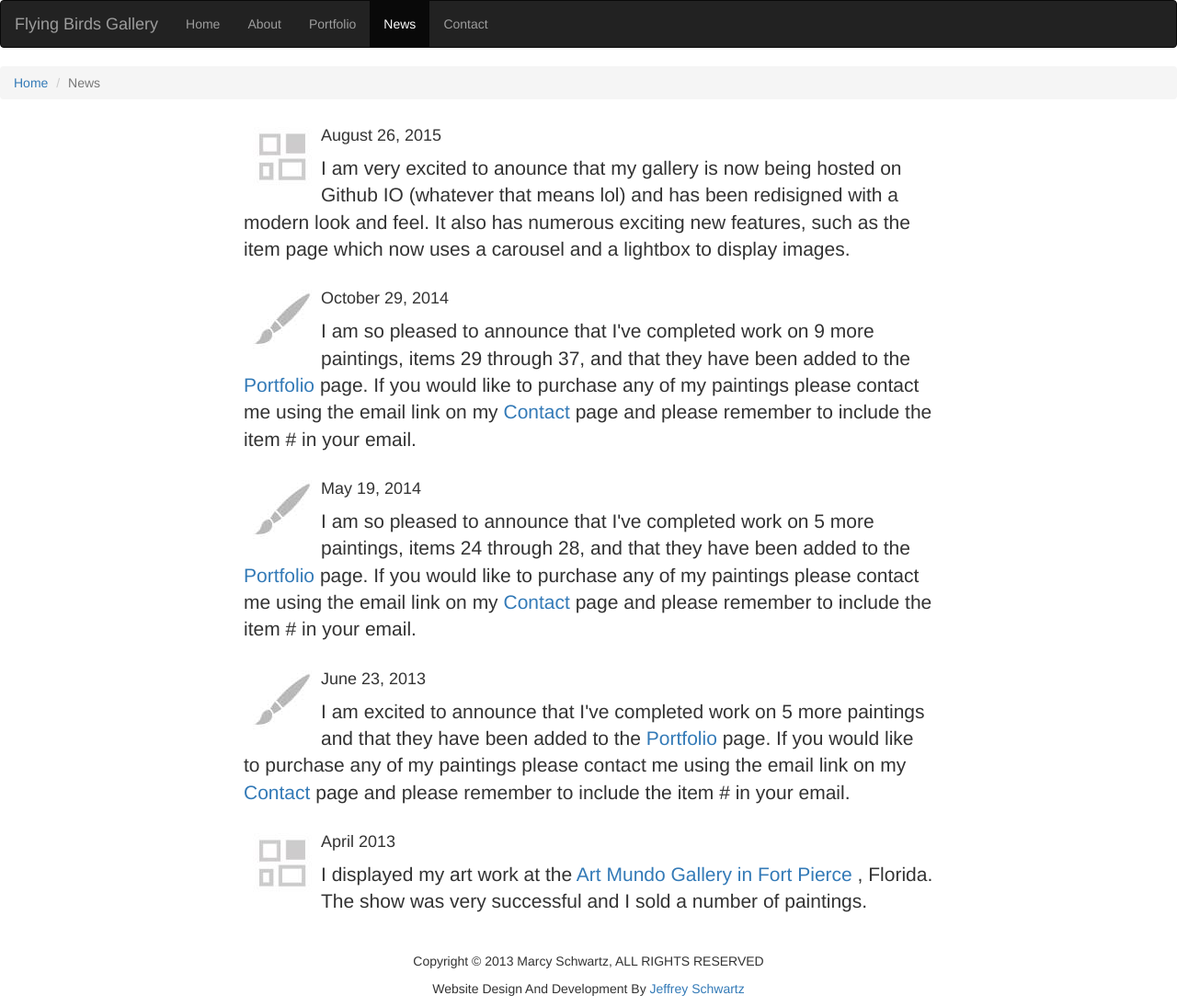
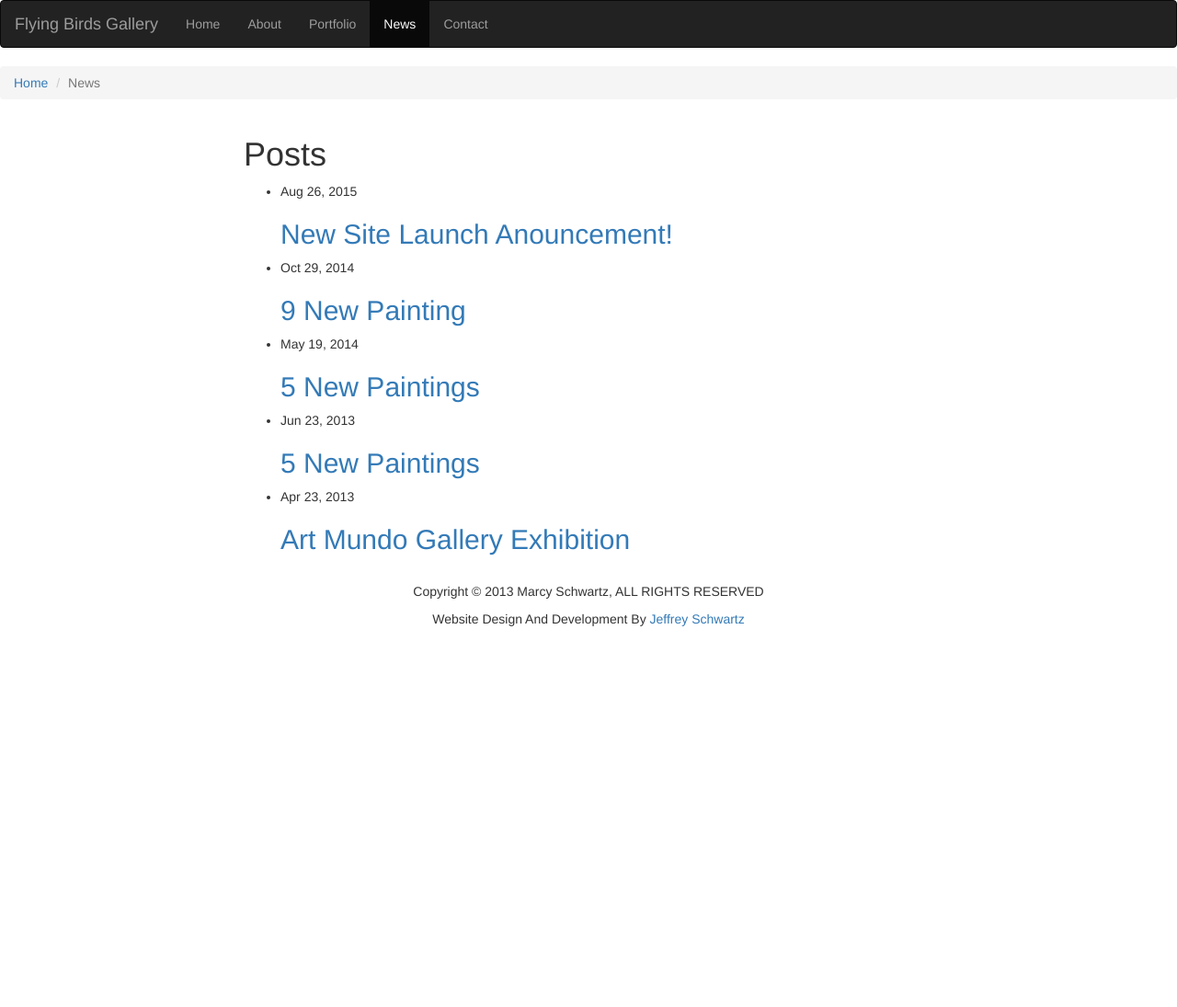
Before and after one commit to flyingbirdsgallery/flyingbirdsgallery.github.io, a Jekyll site: the page built from news.html, in a window 1280 px wide. Shown: the whole page at 92% size. Built offline with Jekyll 4.4.1, drawn with Linux system fonts in a browser that asks for light colours; after the commit the page ends 900 px from its top, so only the background shows below that.

Commit message:
News items now have their own pages. Added a news item index page.

```diff
--- a/_includes/header.html
+++ b/_includes/header.html
@@ -39,28 +39,33 @@
     </nav>
 
     <ol class="breadcrumb">
+        {% if page.newsitem == true %}
+        <li><a href="{{ "/index.html" | prepend: site.baseurl }}">Home</a></li>
+        <li><a href="{{ "/news.html" | prepend: site.baseurl }}">News</a></li>
+        <li class="active">News Item</li>
+        {% endif %}
         {% if page.title == "Flying Birds Gallery" %}
         <li class="active">Home</li>
         {% endif %}
         {% if page.title == "About" %}
-        <li><a href="{{ "/index.html" | prepend: site.baseurl}}">Home</a></li>
+        <li><a href="{{ "/index.html" | prepend: site.baseurl }}">Home</a></li>
         <li class="active">About</li>
         {% endif %}
         {% if page.title == "Portfolio" %}
-        <li><a href="{{ "/index.html" | prepend: site.baseurl}}">Home</a></li>
+        <li><a href="{{ "/index.html" | prepend: site.baseurl }}">Home</a></li>
         <li class="active">Portfolio</li>
         {% endif %}
         {% if page.title == "News" %}
-        <li><a href="{{ "/index.html" | prepend: site.baseurl}}">Home</a></li>
+        <li><a href="{{ "/index.html" | prepend: site.baseurl }}">Home</a></li>
         <li class="active">News</li>
         {% endif %}
         {% if page.title == "Contact" %}
-        <li><a href="{{ "/index.html" | prepend: site.baseurl}}">Home</a></li>
+        <li><a href="{{ "/index.html" | prepend: site.baseurl }}">Home</a></li>
         <li class="active">Contact</li>
         {% endif %}
         {% if page.title == "Item" %}
-        <li><a href="{{ "/index.html" | prepend: site.baseurl}}">Home</a></li>
-        <li><a href="{{ "/portfolio.html" | prepend: site.baseurl}}">Portfolio</a></li>
+        <li><a href="{{ "/index.html" | prepend: site.baseurl }}">Home</a></li>
+        <li><a href="{{ "/portfolio.html" | prepend: site.baseurl }}">Portfolio</a></li>
         <li class="active">Item</li>
         {% endif %}
     </ol>
--- a/_layouts/default.html
+++ b/_layouts/default.html
@@ -1,9 +1,9 @@
 <!DOCTYPE html>
 <html>
 
-  {% include head.html %}
+{% include head.html %}
 
-  <body>
+<body>
 
     {% include header.html %}
 
@@ -13,6 +13,6 @@
 
     {% include footer.html %}
 
-  </body>
+</body>
 
 </html>
--- a/css/site.scss
+++ b/css/site.scss
@@ -16,3 +16,11 @@ footer {
 .carousel-inner img {
     cursor: pointer;
 }
+
+.news header {
+    margin-bottom: 30px;
+}
+
+.news p {
+    @extend .lead;
+}
--- a/news.html
+++ b/news.html
@@ -4,84 +4,20 @@ title: News
 ---
 
 <div class="container">
-
     <div class="row">
         <div class="col-md-8 col-md-offset-2">
-            <article class="news">
-                <img src="{{"/images/artshow.jpg" | prepend: site.baseurl}}" width="64" height="64" alt="painting updates">
-
-                <div>
-                    <h4>August 26, 2015</h4>
-
-                    <p class="lead">I am very excited to anounce that my gallery is now being hosted on Github IO (whatever that means lol) and has been redisigned with a modern look and feel. It also has numerous exciting new features, such as the item page which now uses a carousel and a lightbox to display images.</p>
-                </div>
-
-            </article>
+        <h1>Posts</h1>
+            <ul>
+                {% for post in site.posts %}
+                <li>
+                    <span>{{ post.date | date: "%b %-d, %Y" }}</span>
+                    <h2>
+                        <a href="{{ post.url | prepend: site.baseurl }}">{{ post.title }}</a>
+                    </h2>
+                </li>
+                {% endfor %}
+            </ul>
         </div>
-        <div class="col-md-2"></div>
     </div>
-    <div class="row">
-        <div class="col-md-8 col-md-offset-2">
-            <article class="news">
-                <img src="{{"/images/paintingupdates.jpg" | prepend: site.baseurl}}" width="64" height="64" alt="painting updates">
-
-                <div>
-                    <h4>October 29, 2014</h4>
-
-                    <p class="lead">I am so pleased to announce that I've completed work on 9 more paintings, items 29 through 37, and that they have been added to the <a href="/portfolio"> Portfolio</a> page. If you would like to purchase any of my paintings please contact me using the email link on my <a href="/contact">Contact</a> page and please remember to include the item # in your email.</p>
-                </div>
-
-            </article>
-        </div>
-        <div class="col-md-2"></div>
-    </div>
-    <div class="row">
-        <div class="col-md-8 col-md-offset-2">
-            <article class="news">
-                <img src="{{"/images/paintingupdates.jpg" | prepend: site.baseurl}}" width="64" height="64" alt="painting updates">
-
-                <div>
-                    <h4>May 19, 2014</h4>
-
-                    <p class="lead">I am so pleased to announce that I've completed work on 5 more paintings, items 24 through 28, and that they have been added to the <a href="/portfolio"> Portfolio</a> page. If you would like to purchase any of my paintings please contact me using the email link on my <a href="/contact">Contact</a> page and please remember to include the item # in your email.</p>
-                </div>
-
-            </article>
-        </div>
-        <div class="col-md-2"></div>
-    </div>
-    <div class="row">
-        <div class="col-md-8 col-md-offset-2">
-            <article class="news">
-                <img src="{{"/images/paintingupdates.jpg" | prepend: site.baseurl}}" width="64" height="64" alt="painting updates">
-
-                <div>
-                    <h4>June 23, 2013</h4>
-
-                    <p class="lead">I am excited to announce that I've completed work on 5 more paintings and that they have been added to the <a href="/portfolio"> Portfolio</a> page. If you would like to purchase any of my paintings please contact me using the email link on my <a href="/contact">Contact</a> page and please remember to include the item # in your email.</p>
-                </div>
-
-            </article>
-        </div>
-        <div class="col-md-2"></div>
-    </div>
-    <div class="row">
-        <div class="col-md-8 col-md-offset-2">
-            <article class="news">
-                <img src="{{"/images/artshow.jpg" | prepend: site.baseurl}}" width="64" height="64" alt="painting updates">
-
-                <div>
-                    <h4>April 2013</h4>
-
-                    <p class="lead">I displayed my art work at the <a href="http://www.artmundo.org" target="_blank">Art
-                        Mundo Gallery in Fort Pierce</a> , Florida. The show
-                        was very successful and I sold a number of paintings.</p>
-                    </div>
-
-                </article>
-            </div>
-            <div class="col-md-2"></div>
-        </div>
-
-
-    </div>
+<!-- <p class="rss-subscribe">subscribe <a href="{{ "/feed.xml" | prepend: site.baseurl }}">via RSS</a></p> -->
+</div>
```
Also changed, not shown: _layouts/post.html (+13 -10 lines), _posts/2013-04-23-art-mundo-gallery-exhibition.md (added, +11 -0 lines), _posts/2013-06-23-5-more-paintings.md (added, +10 -0 lines), _posts/2014-05-19-5-new-paintings.md (added, +10 -0 lines), _posts/2014-10-29-9-new-paintings.md (added, +10 -0 lines), _posts/2015-08-22-welcome-to-jekyll.markdown (deleted, +0 -25 lines), _posts/2015-08-26-new-site-anouncement.md (added, +10 -0 lines).
